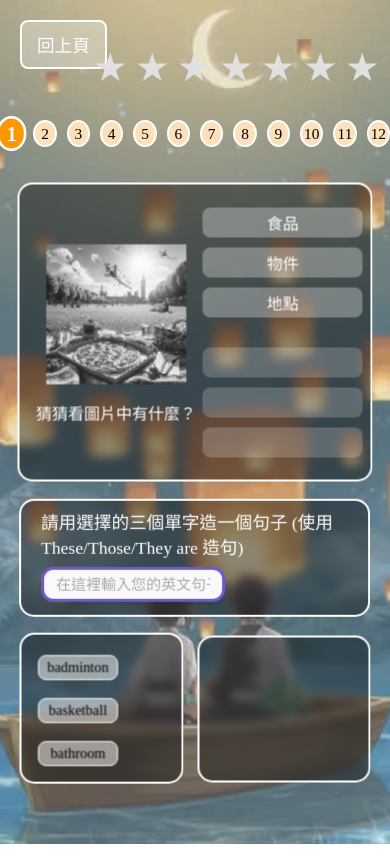
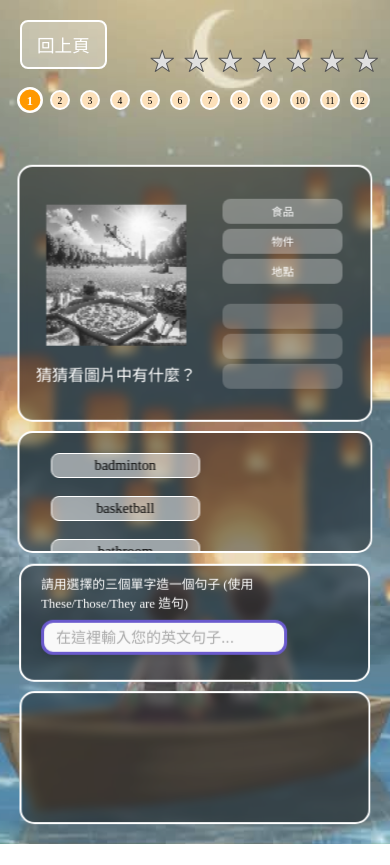
Before and after one commit to lyekai/word_game_v100, a Flask app: page /hard in a window 390 px wide. Before the commit the page ends 844 px from the top, so only its background shows below. Run offline with Flask 3, Linux system fonts and the light colour scheme.

```diff
--- a/static/css/hard_mode.css
+++ b/static/css/hard_mode.css
@@ -77,7 +77,7 @@ body, html {
 /* 針對造句區域的樣式調整 */
 .sentence-input {
     width: 70%; /* 依照使用者要求設定寬度 */
-    height: 45px; /* 固定高度，使其看起來像長方形 */
+    height: 50px; /* 固定高度，使其看起來像長方形 */
     padding: 0 12px; /* 左右內邊距，上下由 height 決定 */
     line-height: 48px; /* 確保文字垂直居中 */
     box-sizing: border-box; /* 確保 padding/border 不增加總尺寸 */
@@ -229,6 +229,7 @@ body, html {
     color: #e0e0e0; /* 預設灰色 */
     transition: color 0.3s, transform 0.3s;
     display: inline-block;
+    -webkit-text-stroke: 1px #555; /* 1px 寬的黑色邊框 */
 }
 .star.lit {
     color: #f1c40f; /* 亮黃色 */
@@ -250,7 +251,7 @@ body, html {
     position: absolute;
     top: 40px;            /* 出現在星星下方 */
     right: 0;             /* 靠右對齊 */
-    width: 350px;
+    width: 300px;
     background-color: rgba(0, 0, 0, 0.75); /* 半透明黑色背景 */
     color: white;
     padding: 15px;
@@ -328,7 +329,7 @@ body, html {
 }
 .tip-box {
     width: 360px;
-    height: 45px;
+    height: 50px;
     background: rgba(255, 255, 255, 0.3);
     border-radius: 8px;
     display: flex;
@@ -356,7 +357,7 @@ body, html {
 
 .answer-box {
     width: 360px;
-    height: 45px;
+    height: 50px;
     background: rgba(255, 255, 255, 0.2);
     border-radius: 8px;
     display: flex;
@@ -618,8 +619,8 @@ a {
 @media screen and (max-width: 768px) {
     .game-box {
         width: 90%;
-        height: 35%;
-        transform: translate(-50%, -80%);
+        height: 30%;
+        transform: translate(-50%, -100%);
     }
     #left-side img {
         width: 80%;  /* 可自行調整 */
@@ -627,8 +628,8 @@ a {
     .sentence {
         width: 90%;
         height: 14%;
-        transform: translate(-39%, 65%);
-        font-size: 1.1em;
+        transform: translate(-39%, 120%);
+        font-size: 0.8em;
         padding: 0 20px;
     }
     .sentence p {
@@ -636,21 +637,24 @@ a {
     }
     .sentence-input {
         height: 35px; /* 固定高度，使其看起來像長方形 */
-        width: 60%;
+        width: 80%;
         font-size: 15px;
     }
     .answer-area {
         width: 90%;
-        height: 25%;
-        transform: translate(-50%, 100%);
-        flex-direction: row;
+        height: 35%;
+        transform: translate(-50%, 50%);
     }
-    .word-card, .feed-back {
-        height: 70%;
+    .word-card {
+        height: 40%;
+        transform: translateY(-125%);
+    }
+    .feed-back {
+        height: 45%;
         transform: translateY(-20%);
     }
     .cards {
-        width: 70%;
+        width: 60%;
         font-size: 12px;
     }
     .confirm {
@@ -670,14 +674,14 @@ a {
         transition: 0.2s;
     }
     .confirm-btn {
-        margin-bottom: 10px;
+        right: 10px;
+        margin-top: 2px;
         padding: 4px 8px;
         border-radius: 8px;
         font-size: 0.8em;
     }
 
     .submit-btn {
-        writing-mode: vertical-lr;
         right: 10px;
         bottom: 10px;
         padding: 5px 9px;
@@ -686,15 +690,15 @@ a {
 
     #level-indicator {
         gap: 10px;
-        font-size: 0.8em;
-        margin-top: 120px;
+        font-size: 0.5em;
+        margin-top: 90px;
     }
     .level-circle {
-        width: 23px;
-        height: 23px;
+        width: 16px;
+        height: 16px;
     }
     .star {
-        font-size: 2rem;
+        font-size: 1.5rem;
     }
     #stars-container {
         top: 5vh;
@@ -706,25 +710,25 @@ a {
         font-size: 1em;
     }
     #right-side {
-        gap: 30px;
+        gap: 20px;
     }
 
     #tip-boxes {
-        gap: 10px;
+        gap: 5px;
     }
     #answer-boxes {
-        gap: 10px;
+        gap: 5px;
     }
 
     .tip-box {
-        width: 160px;
-        height: 30px;
-        font-size: 1em;
+        width: 120px;
+        height: 25px;
+        font-size: 0.7em;
     }
     .answer-box {
-        width: 160px;
-        height: 30px;
-        font-size: 1em;
+        width: 120px;
+        height: 25px;
+        font-size: 0.7em;
     }
     #feedback-container {
         margin-top: 20px;
@@ -738,6 +742,9 @@ a {
         padding: 6px 12px;
         border-radius: 10px;
     }
+    .modal-body h3 {
+        font-size: 10px;
+    }
     .modal-content {
         background-color: #fff;
         padding: 20px;
@@ -745,7 +752,9 @@ a {
         box-shadow: 0 4px 12px rgba(0, 0, 0, 0.2);
         /* 設置寬高並置中 */
         width: 80vw; /* 寬度 80% */
-        height: 50vh; /* 高度 50% */
+        height: 40vh; /* 高度 40% */
     }
-
+    .modal-summary-stars {
+        font-size: 1.5rem;
+    }
 }
```
